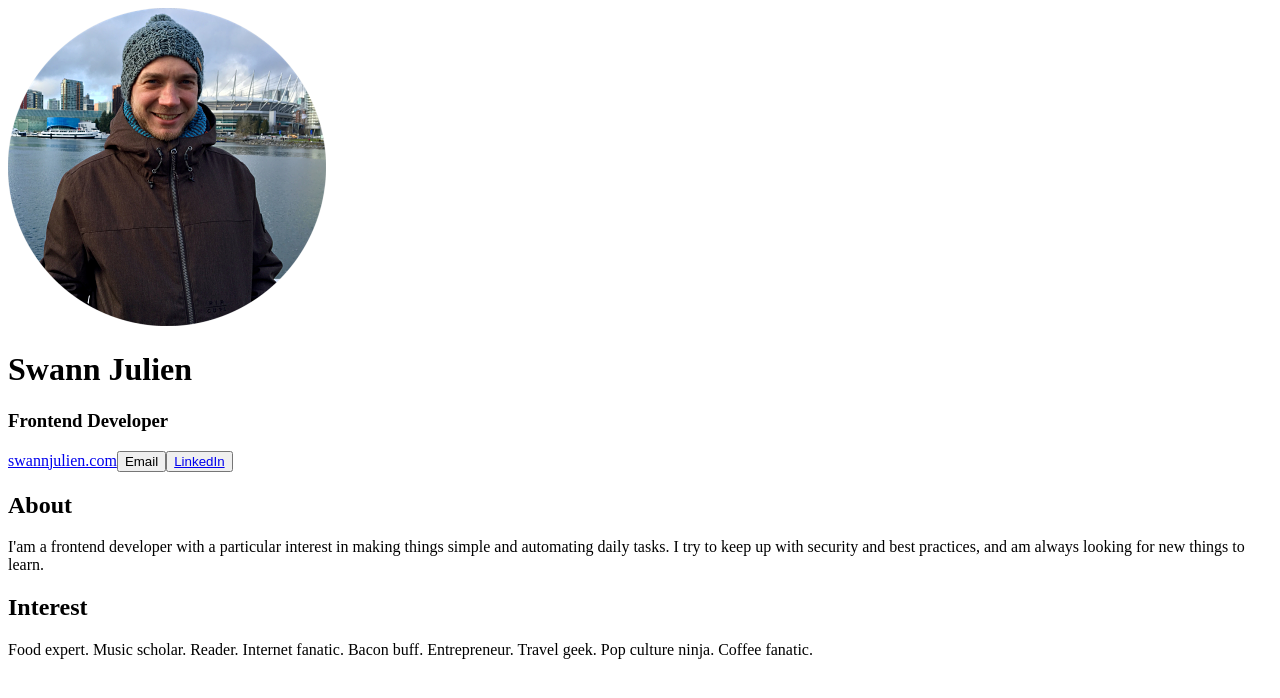
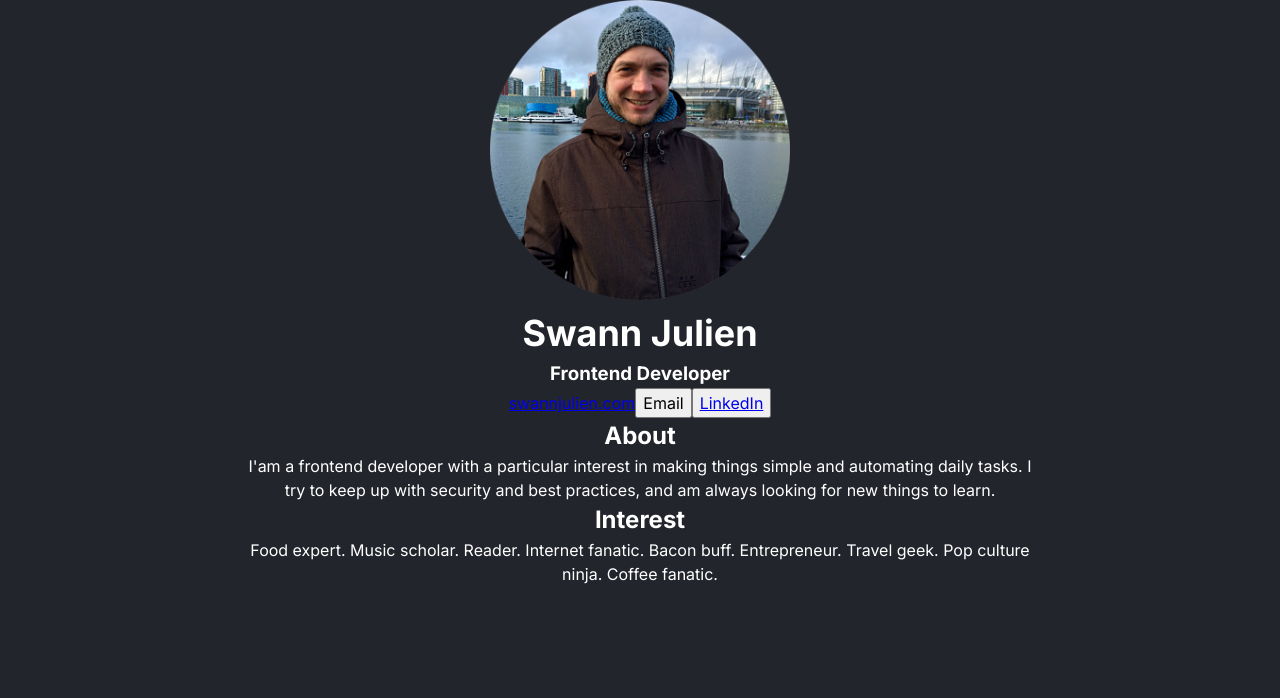
Before and after one commit to SwannJulien/business-card-react, a React (Vite) app: page / in a window 1280 px wide. Shown: the top 698 px of the page. Built offline with nearby package versions, Linux system fonts and the light colour scheme.

Commit message:
reset css and style wrapper

```diff
--- a/index.html
+++ b/index.html
@@ -3,6 +3,9 @@
   <head>
     <meta charset="UTF-8" />
     <meta name="viewport" content="width=device-width, initial-scale=1.0" />
+    <link rel="preconnect" href="https://fonts.googleapis.com" />
+    <link rel="preconnect" href="https://fonts.gstatic.com" crossorigin />
+    <link href="https://fonts.googleapis.com/css2?family=Inter:wght@400;600;700&display=swap" rel="stylesheet" />
     <title>Business card with React</title>
   </head>
   <body>
--- a/src/components/App.jsx
+++ b/src/components/App.jsx
@@ -6,12 +6,12 @@ import Footer from "./Footer.jsx";
 
 function App() {
   return (
-    <>
+    <div className="wrapper">
       <Info />
       <About />
       <Interest />
       <Footer />
-    </>
+    </div>
   );
 }
 
--- a/src/styles.css
+++ b/src/styles.css
@@ -0,0 +1,58 @@
+/* Josh Comeau CSS reset: https://www.joshwcomeau.com/css/custom-css-reset/#our-finished-product-11*/
+
+*,
+*::before,
+*::after {
+  box-sizing: border-box;
+}
+
+* {
+  margin: 0;
+}
+
+html,
+body {
+  height: 100%;
+}
+
+body {
+  line-height: 1.5;
+  -webkit-font-smoothing: antialiased;
+}
+
+input,
+button,
+textarea,
+select {
+  font: inherit;
+}
+
+p,
+h1,
+h2,
+h3,
+h4,
+h5,
+h6 {
+  overflow-wrap: break-word;
+}
+
+body {
+  background-color: #23252c;
+  color: #fff;
+  font-family: "Inter", sans-serif;
+}
+
+.wrapper {
+  text-align: center;
+  width: clamp(30rem, 90vw, 50rem);
+  margin: 0 auto;
+}
+
+h1 {
+  font-size: clamp(1.5rem, 2vw + 1rem, 2.25rem);
+}
+
+img {
+  width: clamp(100px, 50%, 300px);
+}
```
